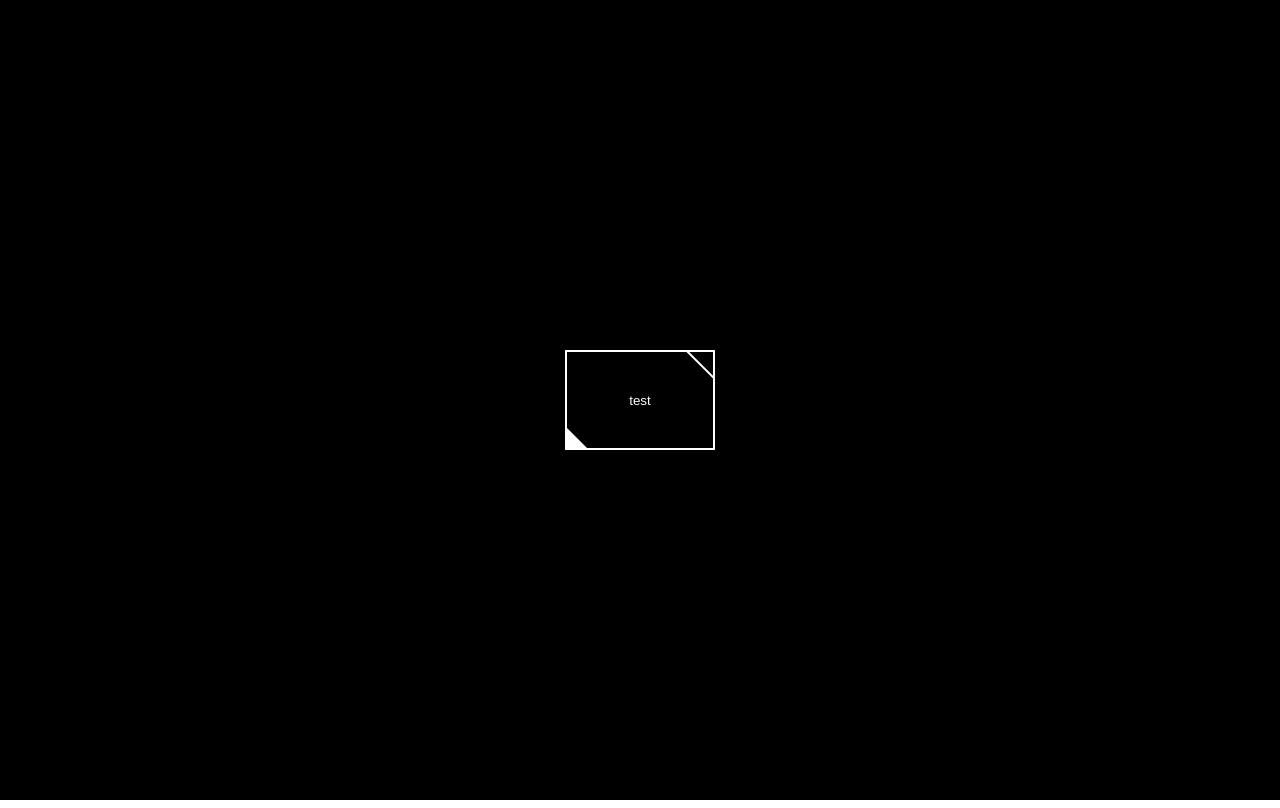
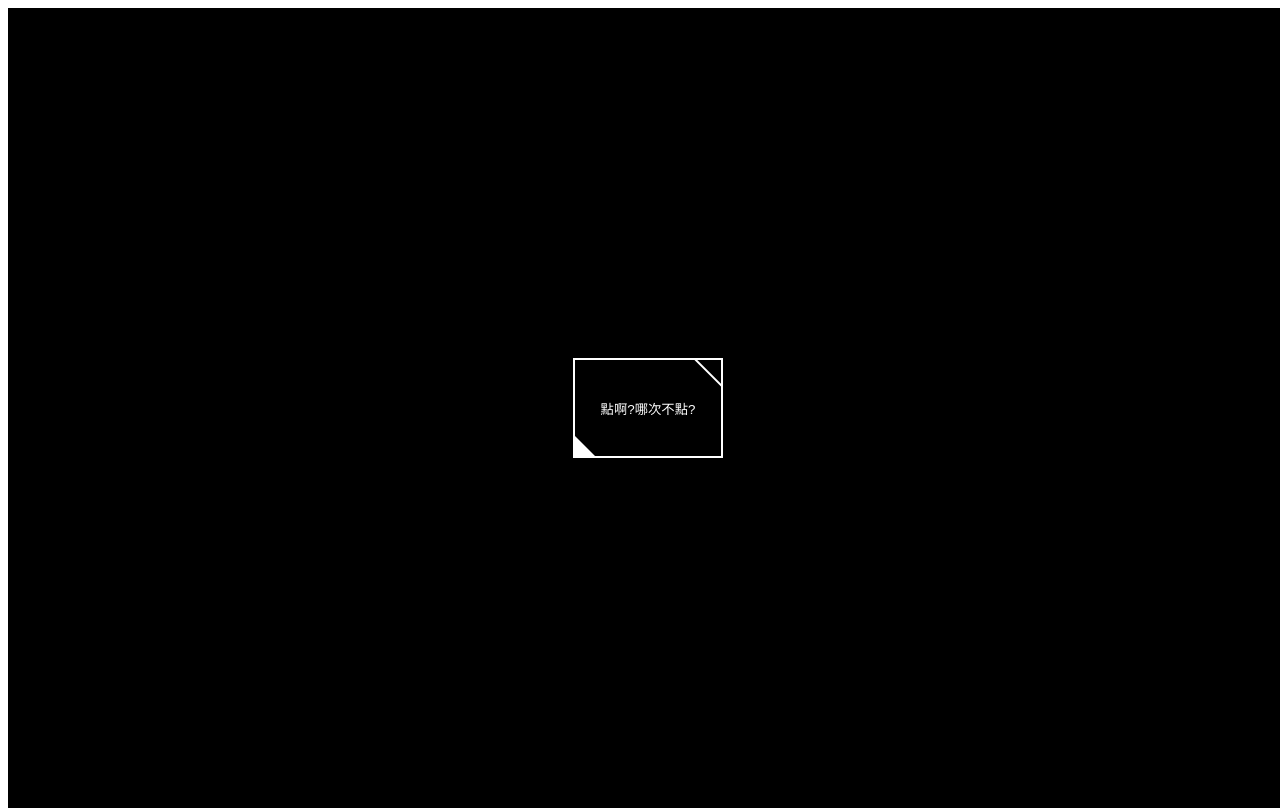
Before and after one commit to syesjohnny/SUS-animation-button, a plain HTML site: page index.html in a window 1280 px wide. Drawn offline with Linux system fonts and the light colour scheme.

Commit message:
add link
add button link

```diff
--- a/index.html
+++ b/index.html
@@ -2,15 +2,17 @@
 <html lang="en">
 <head>
     <link rel="stylesheet" href="style.css">
-    <link rel="stylesheet" href="reset.css">
+    <!-- <link rel="stylesheet" href="reset.css"> -->
     <meta charset="UTF-8">
     <meta http-equiv="X-UA-Compatible" content="IE=edge">
     <meta name="viewport" content="width=device-width, initial-scale=1.0">
-    <title>Document</title>
+    <title>You are gay</title>
 </head>
 <body>
     <div class="test2">
-        <button class="button1">test</button>
+        <a href="https://www.youtube.com/watch?v=dQw4w9WgXcQ">
+            <button class="button1">點啊?哪次不點?</button>
+        </a>
     </div>
 
 </body>
```
